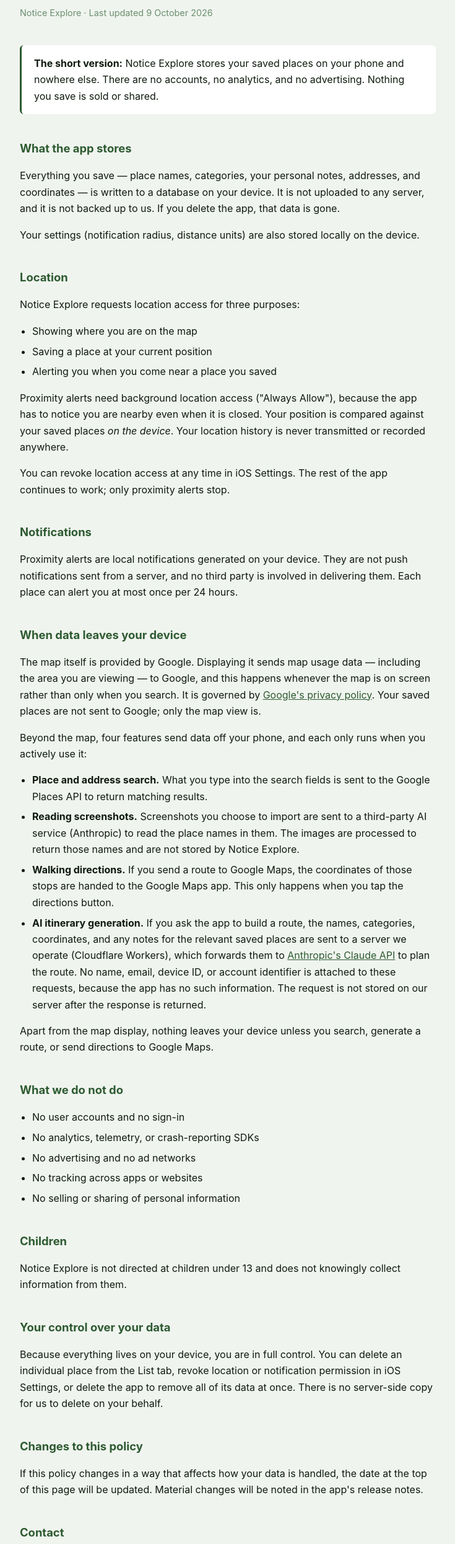
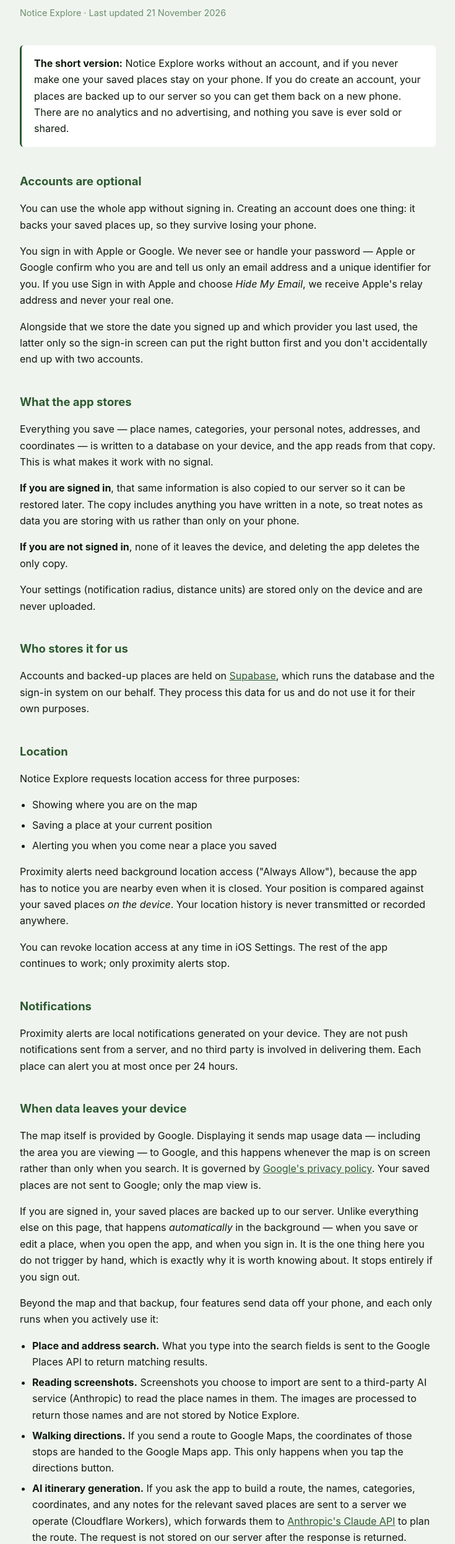
Before and after one commit to tris-cae/tca-wander, a website: page docs/privacy.html in a window 1280 px wide. Shown: the part 85-2576 px from the top of the page at 62% size, without its empty margins (272-1007 px from the left). Drawn offline with Linux system fonts and the light colour scheme.

Commit message:
Update the privacy policy for accounts and backup
The published policy still said "there are no accounts", "stores your
saved places on your phone and nowhere else" and "there is no
server-side copy for us to delete on your behalf". Build 3 added Apple
and Google sign-in and backs saved places up to Supabase, so all three
were false, and external TestFlight testers have been using that build
against this policy since late October.

Corrected throughout, and three things are called out rather than
buried:

  - Backup is the only thing in the app that sends data off the device
    WITHOUT the user triggering it. Everything else on that page happens
    because they tapped something. Saying so plainly matters more than
    the completeness of the list it sits in.
  - Notes sync too. People write things in a notes field they would not
    write into a form, so the policy says outright that notes leave the
    phone rather than letting "your saved places" quietly cover it.
  - Deleting the app no longer deletes everything once you have signed
    in. That used to be true and is the assumption people carry over.

Two inaccuracies that predate Build 3 are fixed while here:

  - The policy claimed no device ID was attached to requests leaving the
    phone. That was true of itinerary generation but not of place search
    or screenshot reading, which send X-Device-Id for per-device rate
    limiting. Now described, including that it is random, unlinked to
    the account, and replaced on reinstall.
  - Screenshot reading was missing from the closing summary of what
    leaves the device.

Also documents Supabase as the processor, that Apple and Google handle
sign-in so no password is ever seen, that Hide My Email is received as a
relay address, what Delete account removes, and the deliberate exception
that abuse reports outlive the account they name with the reporter
detached.

Not yet confirmed: which region the Supabase project is hosted in. No
claim is made about data location rather than guessing at one.

Co-Authored-By: Claude Opus 5 <noreply@anthropic.com>

```diff
--- a/docs/privacy.html
+++ b/docs/privacy.html
@@ -61,24 +61,61 @@
 <main>
 
   <h1>Privacy Policy</h1>
-  <p class="updated">Notice Explore · Last updated 9 October 2026</p>
+  <p class="updated">Notice Explore · Last updated 21 November 2026</p>
 
   <div class="callout">
-    <strong>The short version:</strong> Notice Explore stores your saved places
-    on your phone and nowhere else. There are no accounts, no analytics, and no
-    advertising. Nothing you save is sold or shared.
+    <strong>The short version:</strong> Notice Explore works without an account,
+    and if you never make one your saved places stay on your phone. If you do
+    create an account, your places are backed up to our server so you can get
+    them back on a new phone. There are no analytics and no advertising, and
+    nothing you save is ever sold or shared.
   </div>
+
+  <h2>Accounts are optional</h2>
+  <p>
+    You can use the whole app without signing in. Creating an account does one
+    thing: it backs your saved places up, so they survive losing your phone.
+  </p>
+  <p>
+    You sign in with Apple or Google. We never see or handle your password —
+    Apple or Google confirm who you are and tell us only an email address and a
+    unique identifier for you. If you use Sign in with Apple and choose
+    <em>Hide My Email</em>, we receive Apple's relay address and never your real
+    one.
+  </p>
+  <p>
+    Alongside that we store the date you signed up and which provider you last
+    used, the latter only so the sign-in screen can put the right button first
+    and you don't accidentally end up with two accounts.
+  </p>
 
   <h2>What the app stores</h2>
   <p>
     Everything you save — place names, categories, your personal notes,
-    addresses, and coordinates — is written to a database on your device. It is
-    not uploaded to any server, and it is not backed up to us. If you delete the
-    app, that data is gone.
+    addresses, and coordinates — is written to a database on your device, and
+    the app reads from that copy. This is what makes it work with no signal.
   </p>
   <p>
-    Your settings (notification radius, distance units) are also stored locally
-    on the device.
+    <strong>If you are signed in</strong>, that same information is also copied
+    to our server so it can be restored later. The copy includes anything you
+    have written in a note, so treat notes as data you are storing with us
+    rather than only on your phone.
+  </p>
+  <p>
+    <strong>If you are not signed in</strong>, none of it leaves the device, and
+    deleting the app deletes the only copy.
+  </p>
+  <p>
+    Your settings (notification radius, distance units) are stored only on the
+    device and are never uploaded.
+  </p>
+
+  <h2>Who stores it for us</h2>
+  <p>
+    Accounts and backed-up places are held on
+    <a href="https://supabase.com/privacy">Supabase</a>, which runs the database
+    and the sign-in system on our behalf. They process this data for us and do
+    not use it for their own purposes.
   </p>
 
   <h2>Location</h2>
@@ -115,8 +152,15 @@
     Your saved places are not sent to Google; only the map view is.
   </p>
   <p>
-    Beyond the map, four features send data off your phone, and each only runs
-    when you actively use it:
+    If you are signed in, your saved places are backed up to our server. Unlike
+    everything else on this page, that happens <em>automatically</em> in the
+    background — when you save or edit a place, when you open the app, and when
+    you sign in. It is the one thing here you do not trigger by hand, which is
+    exactly why it is worth knowing about. It stops entirely if you sign out.
+  </p>
+  <p>
+    Beyond the map and that backup, four features send data off your phone, and
+    each only runs when you actively use it:
   </p>
   <ul>
     <li>
@@ -140,22 +184,33 @@
       saved places are sent to a server we operate (Cloudflare Workers), which
       forwards them to
       <a href="https://www.anthropic.com/legal/privacy">Anthropic's Claude API</a>
-      to plan the route. No name, email, device ID, or account identifier is
-      attached to these requests, because the app has no such information. The
-      request is not stored on our server after the response is returned.
+      to plan the route. The request is not stored on our server after the
+      response is returned.
     </li>
   </ul>
   <p>
-    Apart from the map display, nothing leaves your device unless you search, generate a route, or send directions to Google Maps.
+    Your account is not involved in any of those four. Your name, email, and
+    account identifier are never attached to them, even while you are signed in.
+  </p>
+  <p>
+    Search and screenshot reading do send one thing: a random identifier created
+    when you install the app, used to cap how many lookups a single device can
+    make per day. It is not derived from you, your phone, or your account, it is
+    not linked to your saved places, and reinstalling the app replaces it.
+  </p>
+  <p>
+    Apart from the map display and the backup described above, nothing leaves
+    your device unless you search, read a screenshot, generate a route, or send
+    directions to Google Maps.
   </p>
 
   <h2>What we do not do</h2>
   <ul>
-    <li>No user accounts and no sign-in</li>
     <li>No analytics, telemetry, or crash-reporting SDKs</li>
     <li>No advertising and no ad networks</li>
     <li>No tracking across apps or websites</li>
     <li>No selling or sharing of personal information</li>
+    <li>No passwords — Apple and Google handle sign-in</li>
   </ul>
 
   <h2>Children</h2>
@@ -166,10 +221,33 @@
 
   <h2>Your control over your data</h2>
   <p>
-    Because everything lives on your device, you are in full control. You can
-    delete an individual place from the List tab, revoke location or notification
-    permission in iOS Settings, or delete the app to remove all of its data at
-    once. There is no server-side copy for us to delete on your behalf.
+    You can delete an individual place from the List tab, and revoke location or
+    notification permission at any time in iOS Settings.
+  </p>
+  <p>
+    <strong>If you never signed in</strong>, deleting the app removes everything,
+    because there is no other copy.
+  </p>
+  <p>
+    <strong>If you did sign in</strong>, deleting the app no longer deletes
+    everything — your backup stays on our server so you can restore it. To
+    remove that too, use <em>Delete account</em> on the Profile tab. It erases
+    your account and everything attached to it: your profile, your saved places,
+    and your lists. It cannot be undone, and we keep no copy afterwards.
+  </p>
+  <p>
+    One deliberate exception: if someone has reported a shared list for abuse,
+    that report is kept after the account it names is deleted, with the reporter
+    detached from it. Otherwise anyone could erase a complaint about themselves
+    by deleting their account. Those reports hold no saved places or notes.
+  </p>
+  <p>
+    Signing out is not deletion. It stops the backup and leaves the places on
+    your phone, and your server copy stays until you delete the account.
+  </p>
+  <p>
+    If you would rather not do it in the app, email the address below and we
+    will delete your account for you.
   </p>
 
   <h2>Changes to this policy</h2>
```
